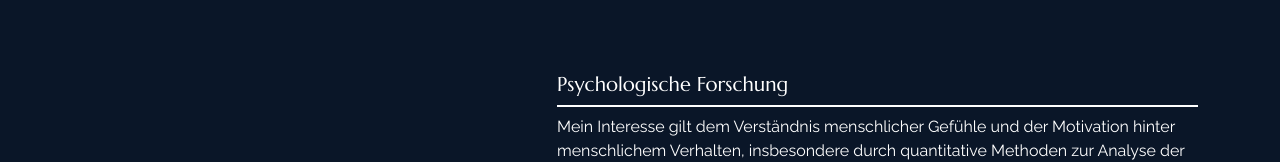
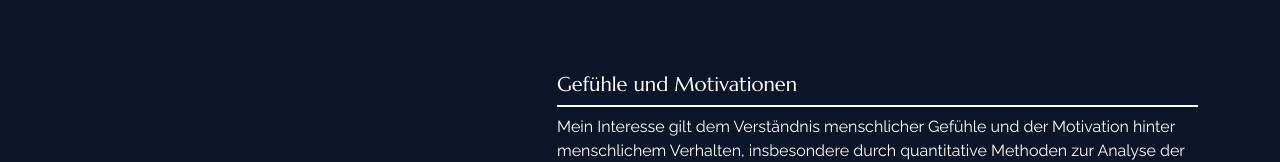
Before and after one commit to shaofei-liu/portfolio, a React (Create React App) app: page /about in a window 1280 px wide. Shown: the part 2775-2937 px from the top of the page. Built offline with nearby package versions, Linux system fonts and the light colour scheme.

Commit message:
更新：将Psychologische Forschung改为Gefühle und Motivationen，使表达更随意

```diff
--- a/src/content_option.js
+++ b/src/content_option.js
@@ -63,8 +63,8 @@ const dataabout = {
             description_en: "I compose music primarily in New Age and musical theatre styles, without the use of AI-assisted tools. I also enjoy singing, although suitable repertoire for my low baritone vocal range is relatively limited."
         },
         {
-            title: "Psychologische Forschung",
-            title_en: "Psychology Research",
+            title: "Gefühle und Motivationen",
+            title_en: "Emotions and Motivations",
             description: "Mein Interesse gilt dem Verständnis menschlicher Gefühle und der Motivation hinter menschlichem Verhalten, insbesondere durch quantitative Methoden zur Analyse der dynamischen Veränderungen von Emotionen und Motiven. Ich habe eine Theorie mit dem Namen \"Zufriedenheit\" entwickelt und arbeite derzeit an einem Buch zu diesem Thema.",
             description_en: "I am interested in understanding human emotions and the motivations behind behavior, especially through quantitative approaches that model the dynamic changes of feelings and motivations. I have proposed a theoretical framework called 'Satisfaction' and am currently writing a book based on this theory."
         }
```
Also changed, not shown: 1 other file (tests, documents, lock files or other folders).
